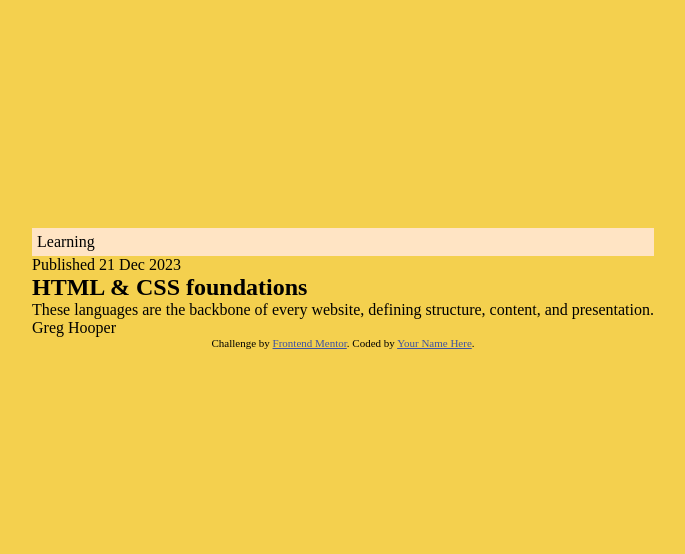
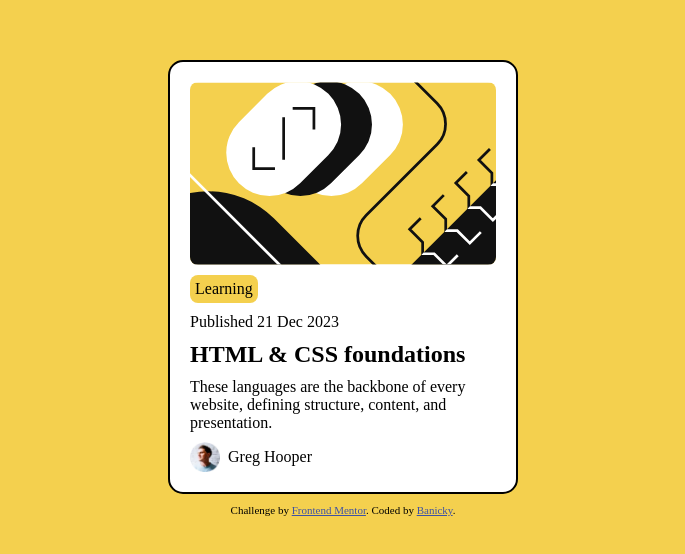
Before and after one commit to Banicky/Blog-Review-Card, a website built with Vite: page index.html in a window 1280 px wide. Shown: the part 112-666 px from the top of the page, without its empty margins (297-982 px from the left). Built offline with nearby package versions, Linux system fonts and the light colour scheme.

Commit message:
Implemented the bulk of the design

```diff
--- a/index.html
+++ b/index.html
@@ -9,20 +9,13 @@
   <link rel="stylesheet" href="./src/style.css">
 
   <title>Frontend Mentor | Blog preview card</title>
-
-  <!-- Feel free to remove these styles or customise in your own stylesheet 👍 -->
-  <style>
-    .attribution { font-size: 11px; text-align: center; }
-    .attribution a { color: hsl(228, 45%, 44%); }
-  </style>
 </head>
 <body>
 
-  <div class="container">
+  <div class="outer_container">
+    <div class="inner_container">
+      <img src="./assets/images/illustration-article.svg" alt="" class="main_picture">
 
-    <!-- Make this element a child of another item so it doesn't become
-     a direct descendant of a flexbox which forces display: block
-    -->
       <p class="learning_text">Learning</p>
 
       <p>Published 21 Dec 2023</p>
@@ -31,12 +24,16 @@
 
       <p>These languages are the backbone of every website, defining structure, content, and presentation.</p>
 
+      <div class="greg_section">
+        <img src="./assets/images/image-avatar.webp" alt="">
         <p>Greg Hooper</p>
+      </div>
+    </div>
+  </div>
 
   <div class="attribution">
     Challenge by <a href="https://www.frontendmentor.io?ref=challenge" target="_blank">Frontend Mentor</a>.
-      Coded by <a href="#">Your Name Here</a>.
-    </div>
+    Coded by <a href="#">Banicky</a>.
   </div>
 
 </body>
--- a/src/style.css
+++ b/src/style.css
@@ -16,13 +16,47 @@ body {
   justify-content: center;
 }
 
-.container {
+.outer_container {
+  width: 350px;
+  background-color: hsl(0, 0%, 100%);
+  border: 2px solid black;
+  border-radius: 15px;
+}
+
+.inner_container {
   display: flex;
   flex-direction: column;
+  gap: 10px;
+  margin: 20px;
 }
 
 .learning_text {
   padding: 5px;
-  background-color: bisque;
-  display: inline;
+  background-color: hsl(47, 88%, 63%);
+  align-self: flex-start;
+  border-radius: 8px;
 }
+
+.main_picture {
+  border-radius: 8px;
+}
+
+.greg_section {
+  display: flex;
+  flex-direction: row;
+  align-items: center;
+  gap: 8px;
+}
+
+.greg_section img {
+  width: 30px;
+}
+
+.attribution {
+  margin-top: 10px;
+  font-size: 11px; text-align: center;
+}
+
+.attribution a {
+  color: hsl(228, 45%, 44%);
+}
```
Lines whose indentation alone changed are shown as unchanged.
